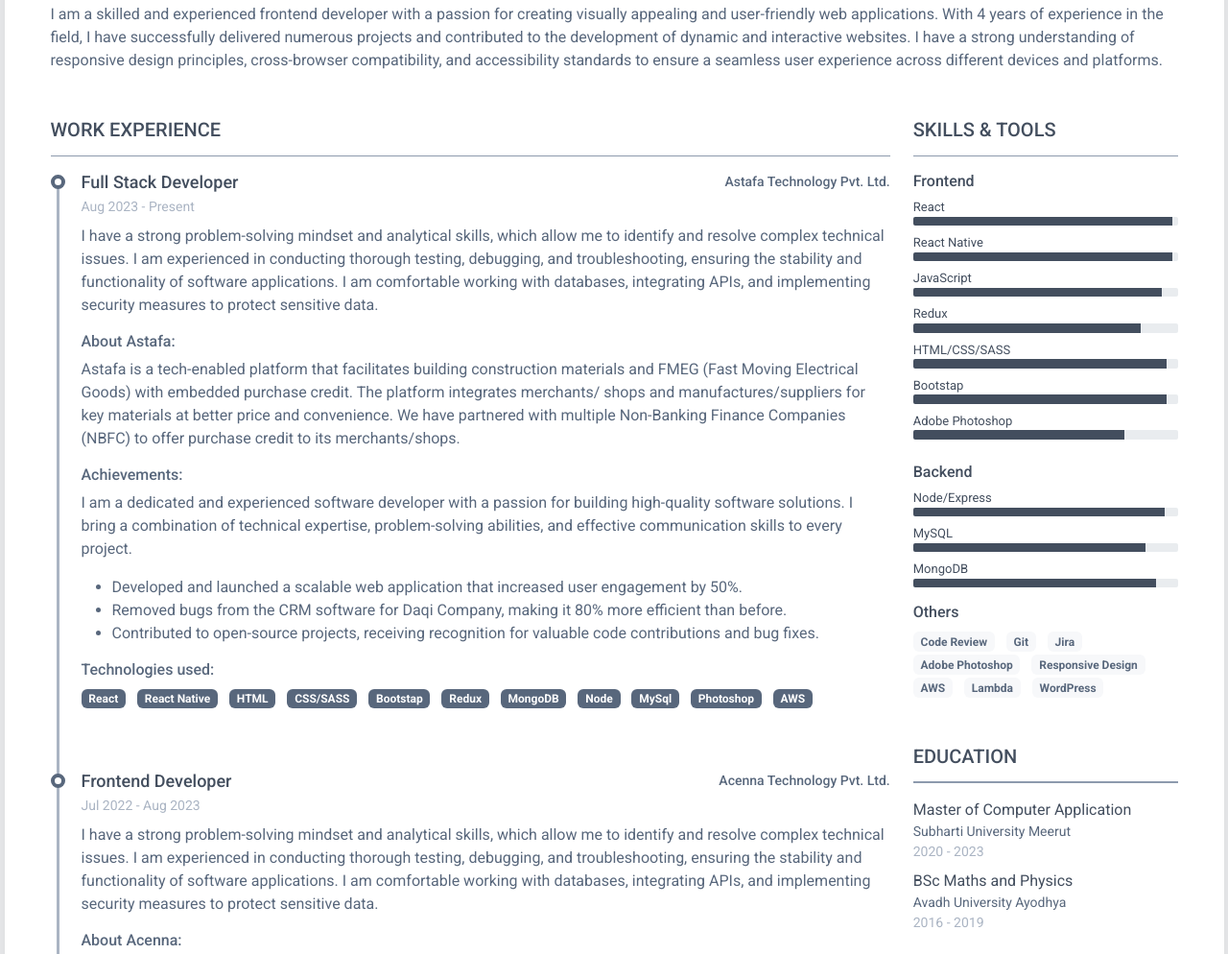
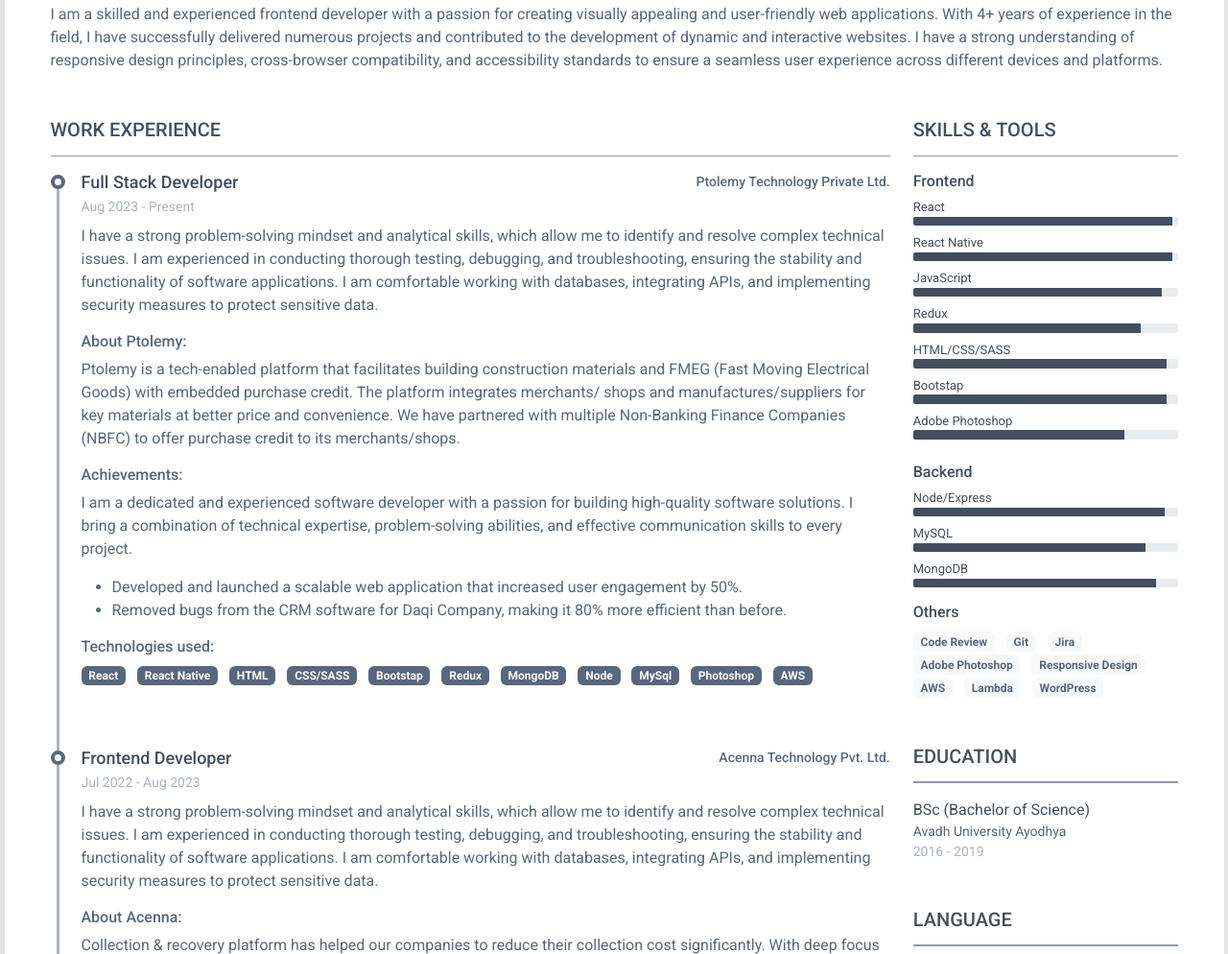
Before and after one commit to mishra81shubham/MyResume, a plain HTML site: page index.html in a window 1280 px wide. Shown: the part 351-1345 px from the top of the page at 96% size. Drawn offline with Linux system fonts and the light colour scheme.

Commit message:
changes on company name

```diff
--- a/index.html
+++ b/index.html
@@ -61,7 +61,7 @@
 			    <section class="resume-section summary-section mb-5">
 				    <h2 class="resume-section-title text-uppercase font-weight-bold pb-3 mb-3">Career Summary</h2>
 				    <div class="resume-section-content">
-					    <p class="mb-0">I am a skilled and experienced frontend developer with a passion for creating visually appealing and user-friendly web applications. With 4 years of experience in the field, I have successfully delivered numerous projects and contributed to the development of dynamic and interactive websites.  I have a strong understanding of responsive design principles, cross-browser compatibility, and accessibility standards to ensure a seamless user experience across different devices and platforms.</p>
+					    <p class="mb-0">I am a skilled and experienced frontend developer with a passion for creating visually appealing and user-friendly web applications. With 4+ years of experience in the field, I have successfully delivered numerous projects and contributed to the development of dynamic and interactive websites.  I have a strong understanding of responsive design principles, cross-browser compatibility, and accessibility standards to ensure a seamless user experience across different devices and platforms.</p>
 				    </div>
 			    </section><!--//summary-section-->
 			    <div class="row">
@@ -75,22 +75,21 @@
 									    <div class="resume-timeline-item-header mb-2">
 										    <div class="d-flex flex-column flex-md-row">
 										        <h3 class="resume-position-title font-weight-bold mb-1">Full Stack Developer</h3>
-										        <div class="resume-company-name ms-auto">Astafa Technology Pvt. Ltd.</div>
+										        <div class="resume-company-name ms-auto">Ptolemy Technology Private Ltd.</div>
 										    </div><!--//row-->
 										    <div class="resume-position-time">Aug 2023 - Present</div>
 									    </div><!--//resume-timeline-item-header-->
 									    <div class="resume-timeline-item-desc">
 										    <p>I have a strong problem-solving mindset and analytical skills, which allow me to identify and resolve complex technical issues. I am experienced in conducting thorough testing, debugging, and troubleshooting, ensuring the stability and functionality of software applications. I am comfortable working with databases, integrating APIs, and implementing security measures to protect sensitive data.</p>
 
-											<h4 class="resume-timeline-item-desc-heading font-weight-bold">About Astafa:</h4>
-											<p>Astafa is a tech-enabled platform that facilitates building construction materials and FMEG (Fast Moving Electrical Goods) with embedded purchase credit. The platform integrates merchants/ shops and manufactures/suppliers for key materials at better price and convenience. We have partnered with multiple Non-Banking Finance Companies (NBFC) to offer purchase credit to its merchants/shops.</p>
+											<h4 class="resume-timeline-item-desc-heading font-weight-bold">About Ptolemy:</h4>
+											<p>Ptolemy is a tech-enabled platform that facilitates building construction materials and FMEG (Fast Moving Electrical Goods) with embedded purchase credit. The platform integrates merchants/ shops and manufactures/suppliers for key materials at better price and convenience. We have partnered with multiple Non-Banking Finance Companies (NBFC) to offer purchase credit to its merchants/shops.</p>
 
 										    <h4 class="resume-timeline-item-desc-heading font-weight-bold">Achievements:</h4>
 										    <p>I am a dedicated and experienced software developer with a passion for building high-quality software solutions. I bring a combination of technical expertise, problem-solving abilities, and effective communication skills to every project.</p>
 										    <ul>
 											    <li>Developed and launched a scalable web application that increased user engagement by 50%.</li>
 											    <li>Removed bugs from the CRM software for Daqi Company, making it 80% more efficient than before.</li>
-											    <li>Contributed to open-source projects, receiving recognition for valuable code contributions and bug fixes.</li>
 										    </ul>
 										    <h4 class="resume-timeline-item-desc-heading font-weight-bold">Technologies used:</h4>
 										    <ul class="list-inline">
@@ -130,7 +129,6 @@
 										    <ul>
 											    <li>Developed and launched a scalable web application that increased user engagement by 30%.</li>
 											    <li>Removed bugs from the CRM software for Acenna Company, making it 50% more efficient than before.</li>
-											    <li>Contributed to open-source projects, receiving recognition for valuable code contributions and bug fixes.</li>
 										    </ul>
 										    <h4 class="resume-timeline-item-desc-heading font-weight-bold">Technologies used:</h4>
 										    <ul class="list-inline">
@@ -309,13 +307,9 @@
 						    <h2 class="resume-section-title text-uppercase font-weight-bold pb-3 mb-3">Education</h2>
 						    <div class="resume-section-content">
 							    <ul class="list-unstyled">
-								    <li class="mb-2">
-								        <div class="resume-degree font-weight-bold">Master of Computer Application</div>
-								        <div class="resume-degree-org">Subharti University Meerut</div>
-								        <div class="resume-degree-time">2020 - 2023</div>
-								    </li>
+
 								    <li>
-								        <div class="resume-degree font-weight-bold">BSc Maths and Physics</div>
+								        <div class="resume-degree font-weight-bold">BSc (Bachelor of Science)</div>
 								        <div class="resume-degree-org">Avadh University Ayodhya</div>
 								        <div class="resume-degree-time">2016 - 2019</div>
 								    </li>
```
